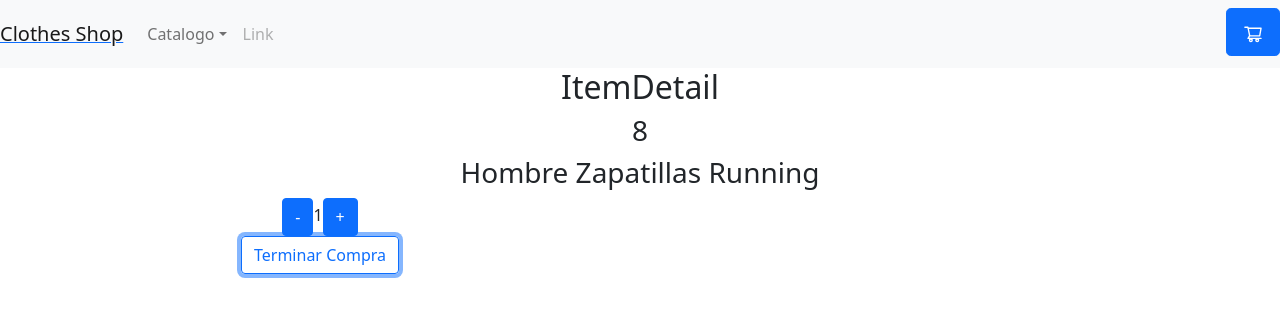
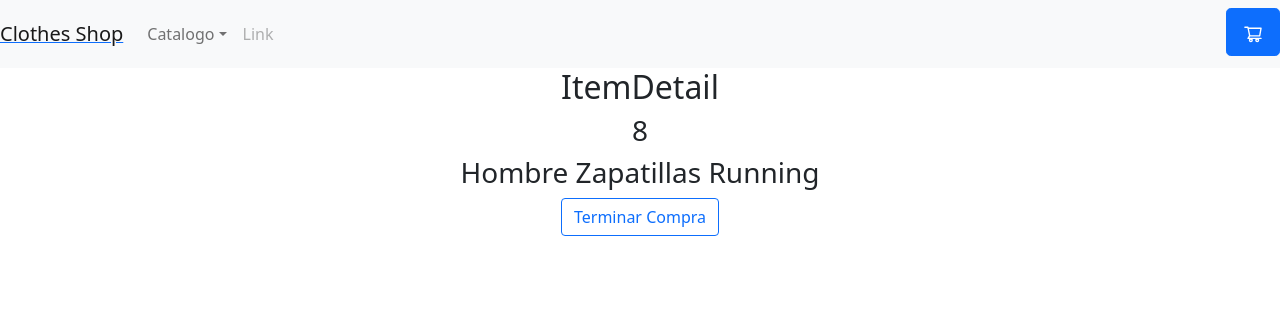
Before and after one commit to santiagosuare/project-final-reactjs, a React (Create React App) app: page /detalle/1 in a window 1280 px wide. Both pictures are taken after a click on the button "Agregar al Carrito". Shown: the top 316 px of the page. Built offline with nearby package versions, Linux system fonts and the light colour scheme.

Commit message:
Fix ItemDetail

```diff
--- a/src/App.js
+++ b/src/App.js
@@ -5,10 +5,13 @@ import 'bootstrap/dist/css/bootstrap.min.css';
 import NavBar from './components/NavBar';
 import ItemListContainer from './components/ItemListContainer';
 import ItemDetailContainer from './components/ItemDetailContainer';
+import CartContextProvider from './context/cartContext';
 
 function App() {
 
+
   return (
+    <CartContextProvider>
       <BrowserRouter>
         <div className = "App">
 
@@ -27,6 +30,7 @@ function App() {
 
         </div>
       </BrowserRouter>
+    </CartContextProvider>
   );
 }
 
--- a/src/components/ItemCount.jsx
+++ b/src/components/ItemCount.jsx
@@ -13,7 +13,7 @@ import {useState} from 'react'
 
 
 const ItemCount = ({stock, initial, onAdd}) => {
-    const [inputType, setInputType] = useState(true)
+
     const [count, setCount] = useState(initial)
 
     const handlerAdd =()=>{
@@ -27,7 +27,7 @@ const ItemCount = ({stock, initial, onAdd}) => {
     const handlerOnAdd=()=>{
         onAdd(count)
         setCount(initial)
-        setInputType(false)
+
     }
 
 
@@ -37,12 +37,8 @@ const ItemCount = ({stock, initial, onAdd}) => {
                 <button className="btn btn-primary" onClick={handlerRm}>-</button>
                 <label>{count}</label>
                 <button className="btn btn-primary" onClick={handlerAdd}>+</button><br />
+                <button className="btn btn-outline-primary btn-block" onClick={handlerOnAdd}>Agregar al Carrito</button>
 
-                {inputType ?
-                <button className="btn btn-outline-primary btn-block" onClick={handlerOnAdd}>Agregar al Carrito</button>
-                :
-                <button className="btn btn-outline-primary btn-block"onClick={()=> console.log('/cart')}>Terminar Compra</button>
-                }
         </div>
     )
 }
--- a/src/components/ItemDetail.jsx
+++ b/src/components/ItemDetail.jsx
@@ -1,22 +1,35 @@
 import React from 'react'
 import ItemCount from './ItemCount';
 import { useState } from 'react';
+import { useCartContext } from '../context/cartContext';
+
 
 const ItemDetail = ({item}) => {
+    const [inputType, setInputType] = useState(true)
     const [cantidadSeleccionada, setCantidadSeleccionada] = useState(0)
 
     const onAdd = (cant) => {
         console.log(cant)
         setCantidadSeleccionada(cant)
+        console.log(cantidadSeleccionada)
+        setInputType(false)
+
     }
 
+    const {addToCart} = useCartContext()
+    console.log(addToCart);
 
     return (
         <>
             <h2>ItemDetail</h2>
             <h3>{item.id}</h3>
             <h3>{item.descrption}</h3>
-            <ItemCount stock={12} initial={1} onAdd={onAdd}/>
+
+            {inputType ?
+                <ItemCount stock={12} initial={1} onAdd={onAdd}/>
+                :
+                <button className="btn btn-outline-primary btn-block"onClick={()=> console.log('/cart')}>Terminar Compra</button>
+                }
         </>
     )
 }
--- a/src/components/NavBar.jsx
+++ b/src/components/NavBar.jsx
@@ -17,7 +17,7 @@ const NavBar = (props) => {
     return (
     <>
             <Navbar bg="light" expand="lg">
-            <Link exact to="/">
+            <Link to="/">
                 <Navbar.Brand >Clothes Shop</Navbar.Brand>
             </Link>
             <Navbar.Toggle aria-controls="navbarScroll" />
@@ -56,7 +56,7 @@ const NavBar = (props) => {
                 <Button variant="outline-success">Search</Button>
                 </Form> */}
             </Navbar.Collapse>
-            <Link to="/" exact>
+            <Link to="/">
                 <CartWidget />
             </Link>
             </Navbar>
--- /dev/null
+++ b/src/context/cartContext.js
@@ -0,0 +1,30 @@
+import { useState, createContext, useContext } from 'react';
+
+
+const cartContext = createContext([]);
+
+export const useCartContext = () => useContext(cartContext)
+
+export default function CartContextProvider({children}) {
+    const [carList, setCarList] = useState([])
+
+    function addToCart(item) {
+        setCarList([...carList, item])
+    }
+
+    function removeToCart(item){
+        setCarList([])
+    }
+
+    return(
+        <cartContextProvider value={{
+            carList,
+            addToCart,
+            removeToCart
+        }}>
+            {children}
+        </cartContextProvider>
+
+    )
+
+}
```
Lines whose indentation alone changed are shown as unchanged.
